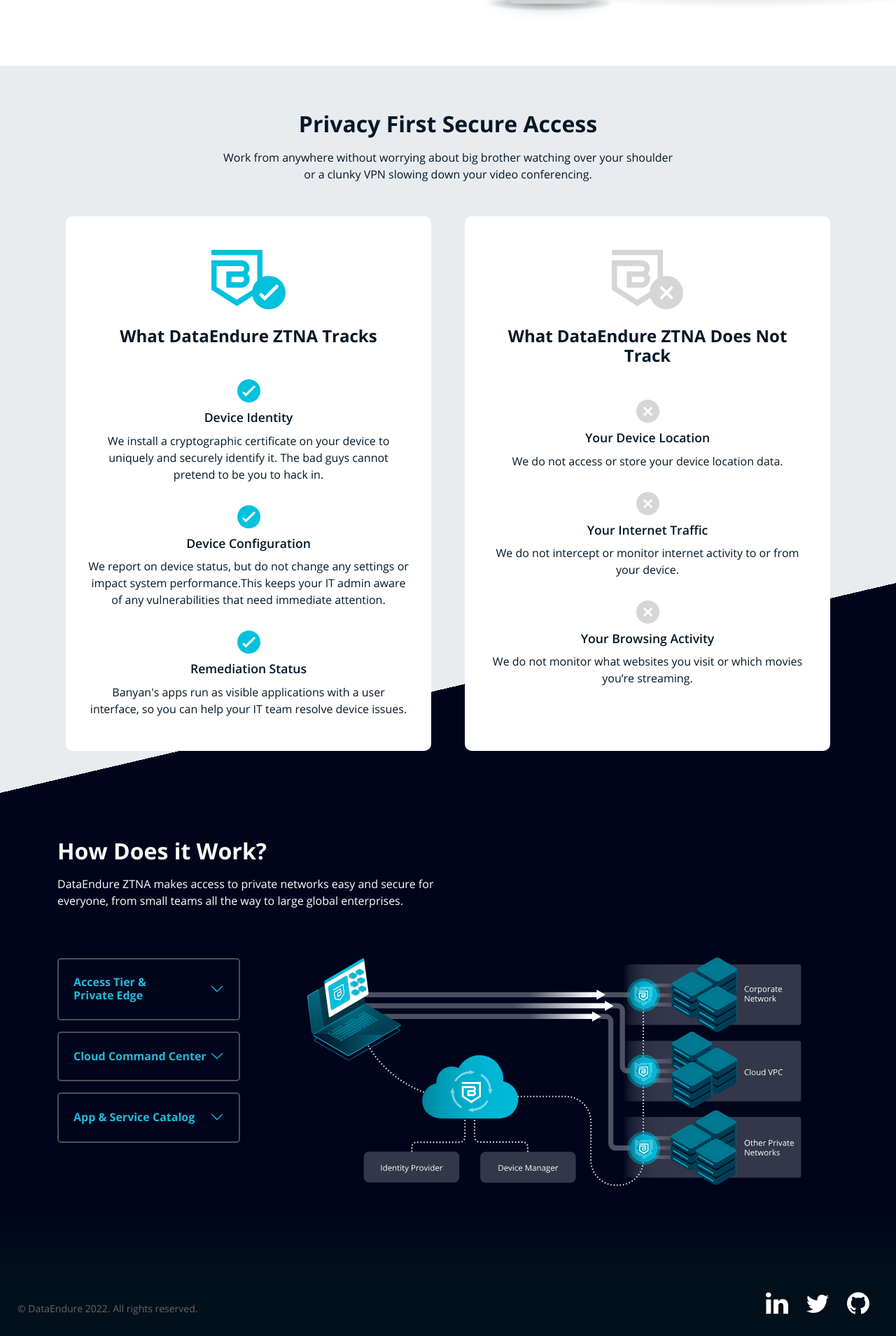
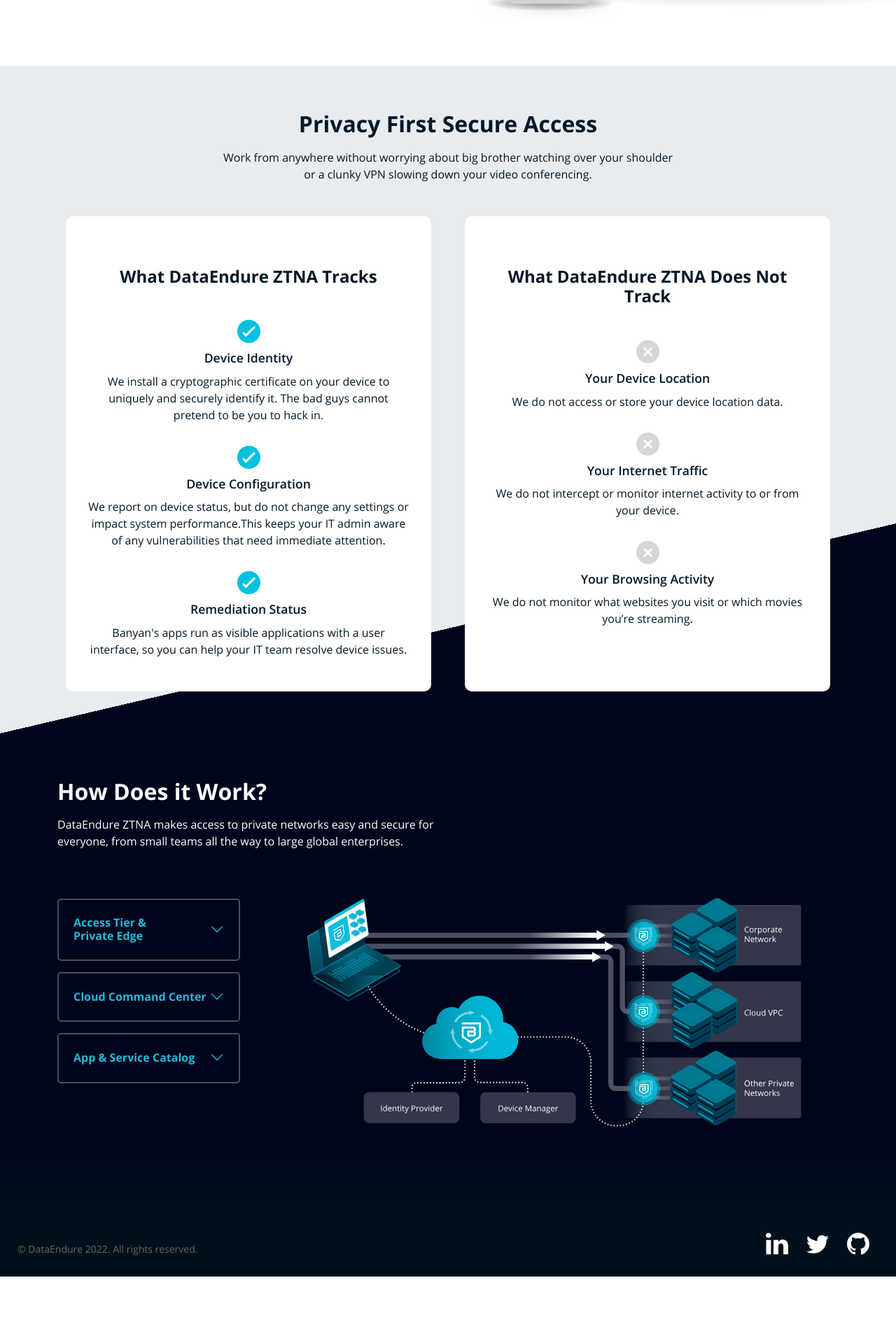
Before and after one commit to dataendure/ZTNA, a Jekyll site: the page built from index.html, in a window 1280 px wide. Shown: the part 1478-3387 px from the top of the page at 70% size. Built offline with Jekyll 4.4.1, drawn with Linux system fonts in a browser that asks for light colours; after the commit the page ends 3302 px from its top, so only the background shows below that.

Commit message:
Update index.html

```diff
--- a/index.html
+++ b/index.html
@@ -124,7 +124,7 @@
 				<div class="col-12 col-lg-6 my-3">
 					<div class="track">
 						<div class="heading">
-				    		<img src="{{site.baseurl}}/assets/img/what-is-banyan/icon-check-bnn.svg">
+				    		<!-- <img src="{{site.baseurl}}/assets/img/what-is-banyan/icon-check-bnn.svg"> -->
 							<h3>
 								What DataEndure ZTNA Tracks
 							</h3>
@@ -161,7 +161,7 @@
 				<div class="col-12 col-lg-6 my-3">
 					<div class="track">
 						<div class="heading">
-				    		<img src="{{site.baseurl}}/assets/img/what-is-banyan/icon-cross-bnn.svg">
+				    		<!-- <img src="{{site.baseurl}}/assets/img/what-is-banyan/icon-cross-bnn.svg"> -->
 							<h3>
 								What DataEndure ZTNA Does Not Track
 							</h3>
```
